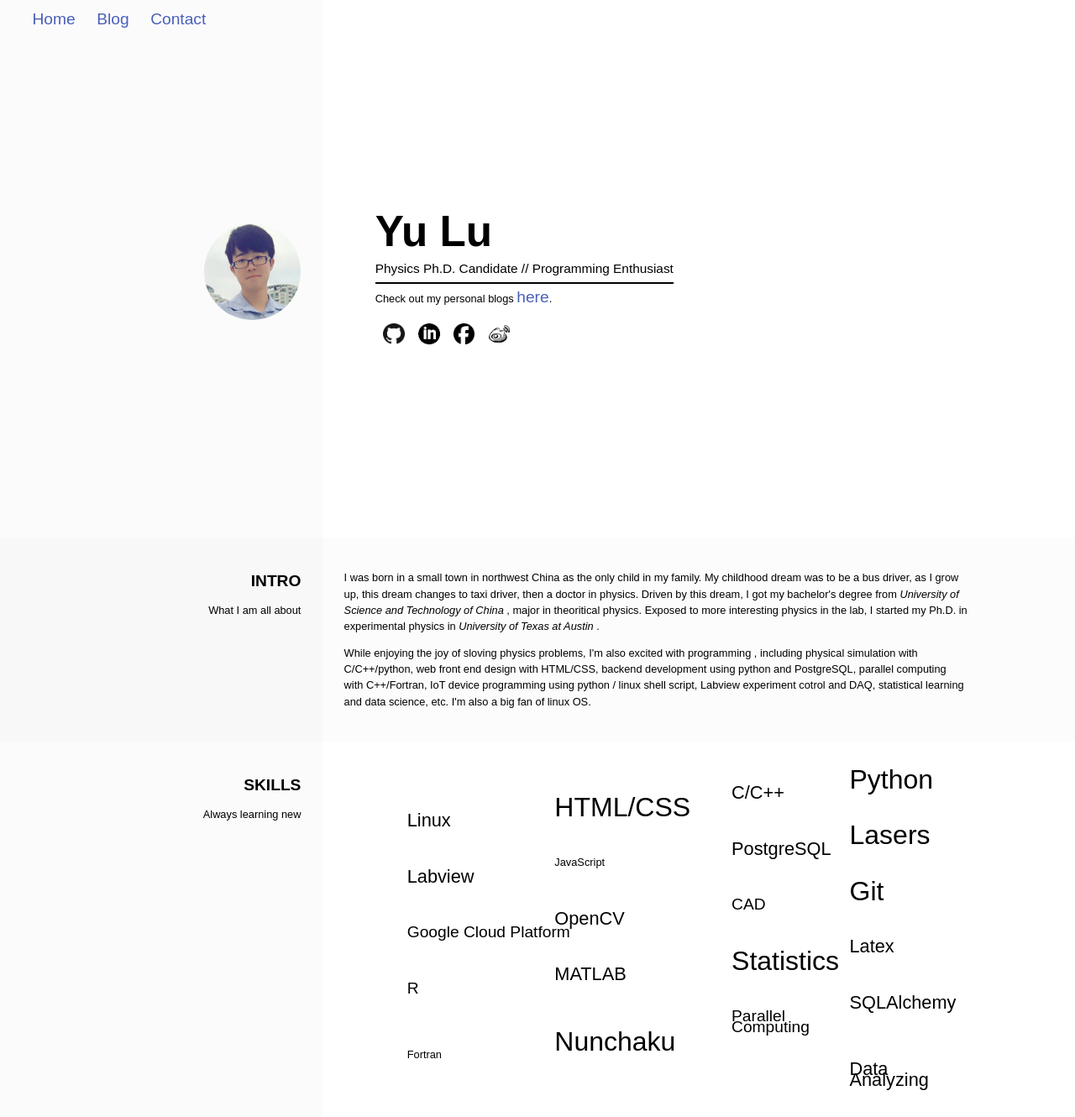
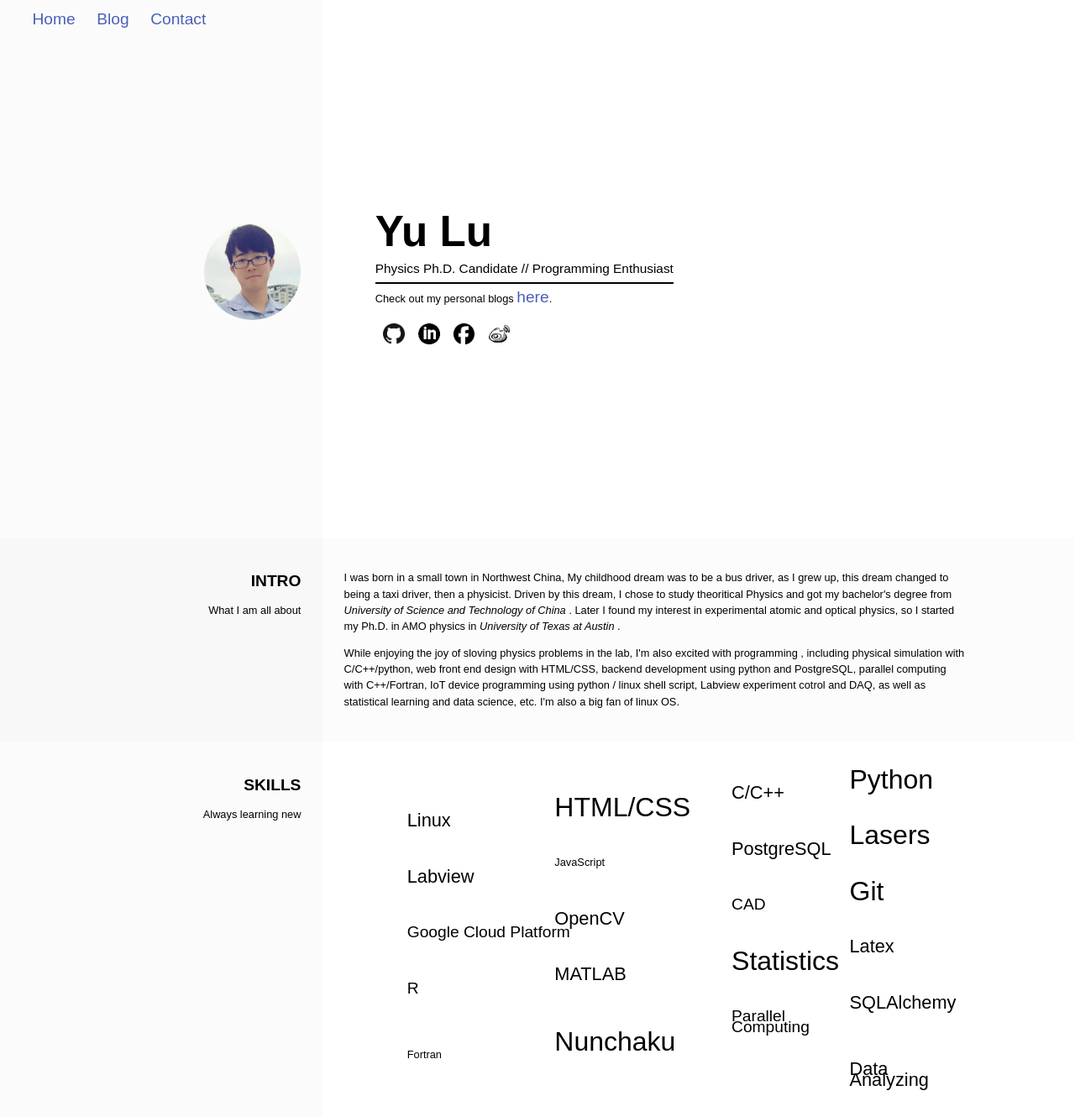
Before and after one commit to SuperYuLu/superyulu.github.io, a Flask app: page / in a window 1280 px wide. Shown: the top 1330 px of the page at 84% size. Run offline with Flask 2, Linux system fonts and the light colour scheme.

Commit message:
sync source modification of splash intro

```diff
--- a/app/templates/home.html
+++ b/app/templates/home.html
@@ -9,9 +9,9 @@
 ;;
 ;; Created: Sat Jan 20 16:39:47 2018 (-0600)
 ;; Version:
-;; Last-Updated: Sat Jan 27 09:51:43 2018 (-0600)
+;; Last-Updated: Sat Jan 27 20:47:49 2018 (-0600)
 ;;           By: yulu
-;;     Update #: 107
+;;     Update #: 110
 ;;
   -->
 
@@ -52,8 +52,8 @@
 	<p> What I am all about </p>
       </div>
       <div class="col-right">
-	<p> I was born in a small town in northwest China as the only child in my family. My childhood dream was to be a bus driver, as I grow up, this dream changes to taxi driver, then a doctor in physics. Driven by this dream, I got my bachelor's degree from <em> University of Science and Technology of China </em>, major in theoritical physics. Exposed to more interesting physics in the lab, I started my Ph.D. in experimental physics in <em> University of Texas at Austin </em>. </p>
-	<p> While enjoying the joy of sloving physics problems, I'm also excited with programming , including physical simulation with C/C++/python, web front end design with HTML/CSS, backend development using python and PostgreSQL, parallel computing with C++/Fortran, IoT device programming using python / linux shell script, Labview experiment cotrol and DAQ, statistical learning and data science, etc. I'm also a big fan of linux OS. </p>
+	<p> I was born in a small town in Northwest China,  My childhood dream was to be a bus driver, as I grew up, this dream changed to being a taxi driver, then a physicist. Driven by this dream, I chose to study theoritical Physics and got my bachelor's degree from <em> University of Science and Technology of China </em>. Later I found my interest in experimental atomic and optical physics, so I started my Ph.D. in AMO  physics in <em> University of Texas at Austin </em>. </p>
+	<p> While enjoying the joy of sloving physics problems in the lab, I'm also excited with programming , including physical simulation with C/C++/python, web front end design with HTML/CSS, backend development using python and PostgreSQL, parallel computing with C++/Fortran, IoT device programming using python / linux shell script, Labview experiment cotrol and DAQ, as well as statistical learning and data science, etc. I'm also a big fan of linux OS. </p>
       </div>
     </div>
 
```
Also changed, not shown: app/build/index.html (+4 -4 lines).
